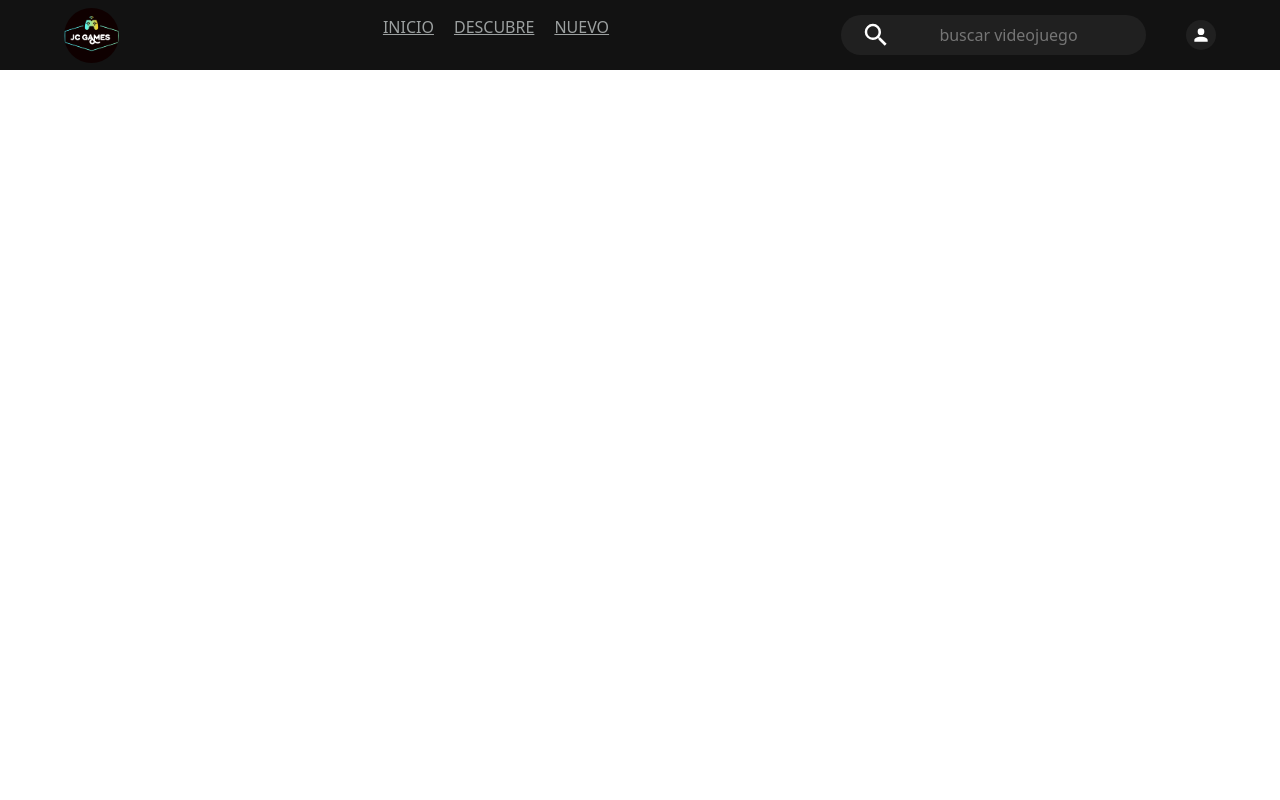
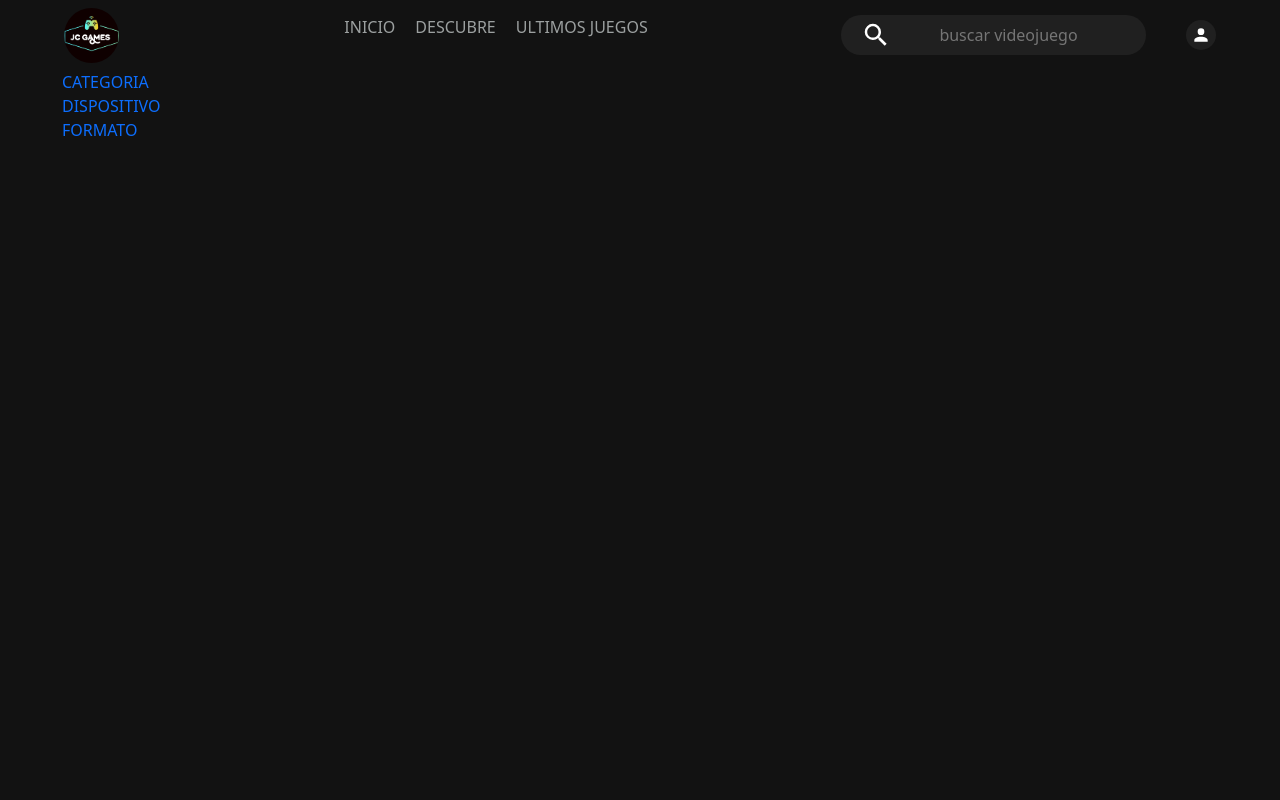
Before and after one commit to jcamilo-d/APP, a Spring Boot app: page /home in a window 1280 px wide. Run offline with Spring Boot 4, Linux system fonts and the light colour scheme; data that the repository does not hold is empty.

Commit message:
pagina home

```diff
--- a/src/main/java/com/example/APP/Controller/ControllerUser.java
+++ b/src/main/java/com/example/APP/Controller/ControllerUser.java
@@ -1,5 +1,8 @@
 package com.example.APP.Controller;
 
+import com.example.APP.Interface.interfaceCategoria;
+import com.example.APP.Interface.interfaceDispositivo;
+import com.example.APP.Interface.interfaceFormato;
 import com.example.APP.Interface.interfaceProducto;
 import org.springframework.beans.factory.annotation.Autowired;
 import org.springframework.stereotype.Controller;
@@ -11,14 +14,23 @@ import org.springframework.web.bind.annotation.RequestMapping;
 @RequestMapping("/")
 public class ControllerUser {
 
-
+    @Autowired
+    private interfaceCategoria category;
+    @Autowired
+    private interfaceFormato format;
+    @Autowired
+    private interfaceDispositivo dispositive;
     @Autowired
     private interfaceProducto service;
 
 
     @GetMapping("/home")
     public String paginaInicio(Model model){
+        model.addAttribute("pesos","COP ");
         model.addAttribute("listaProductos",service.listaProductos());
+        model.addAttribute("listaCategorias",category.listaCategoria());
+        model.addAttribute("listaFormatos",format.listaFormatos());
+        model.addAttribute("listaDispositivos",dispositive.listaDispositivos());
 
     return "user/inicio";
     }
--- a/src/main/java/com/example/APP/Model/Categoria.java
+++ b/src/main/java/com/example/APP/Model/Categoria.java
@@ -10,6 +10,7 @@ public class Categoria {
 
     @Id
     @GeneratedValue(strategy = GenerationType.IDENTITY)
+    @Column(name = "id_categoria")
     private int id ;
     @Column(length =45, nullable = false)
     private String nombre;
--- a/src/main/java/com/example/APP/Model/Dispositivo.java
+++ b/src/main/java/com/example/APP/Model/Dispositivo.java
@@ -10,6 +10,7 @@ public class Dispositivo {
 
     @Id
     @GeneratedValue(strategy = GenerationType.IDENTITY)
+    @Column(name = "id_dispositivo")
     private int id;
     @Column(length = 50, nullable = false)
     private String nombre;
--- a/src/main/java/com/example/APP/Model/Formato.java
+++ b/src/main/java/com/example/APP/Model/Formato.java
@@ -9,6 +9,7 @@ import lombok.Data;
 public class Formato {
     @Id
     @GeneratedValue(strategy = GenerationType.IDENTITY)
+    @Column(name = "id_formato")
     private int id;
     @Column(length = 30, nullable = false)
     private String nombre;
--- /dev/null
+++ b/src/main/resources/static/css/generalStyle.css
@@ -0,0 +1,51 @@
+body {
+    margin: 0;
+    color: #fff;
+}
+
+::-webkit-scrollbar-thumb {
+    background-color: #d3d3d3;
+}
+::-webkit-scrollbar {
+    width: 6px;
+    height: 5px;
+}
+
+a{
+    text-decoration: none;
+    list-style: none important;
+}
+
+ul{
+    list-style: none;
+}
+#principal-content {
+    width: 100%;
+    height: calc(100vh - 70px);
+    margin-top: 70px;
+    display: flex;
+    flex-direction: row;
+    justify-content: center;
+    align-items: center;
+    overflow: hidden;
+}
+
+#principal-content > div{
+    padding: 0px 30px;
+    height: calc(100vh - 70px);
+    background-color: #121212;
+    overflow:auto;
+}
+
+#content-header-left {
+    width: 15%;
+}
+#content-header-left a {
+    text-decoration: none;
+    list-style: none;
+}
+
+#content-info {
+    width: 85%;
+    overflow: auto;
+}
--- a/src/main/resources/static/css/headerfront.css
+++ b/src/main/resources/static/css/headerfront.css
@@ -7,11 +7,8 @@ header{
     background: #121212;
     position: fixed;
     top: 0px;
-    z-index:1;
 }
-a{
-    text-decoration: none;
-}
+
 
 #conten-header{
     width: 90%;
@@ -44,7 +41,6 @@ a{
     flex-direction: row;
     justify-content: center;
     align-items: center;
-    list-style:none;
     gap: 20px;
 }
 
@@ -52,7 +48,8 @@ a{
     height: 70px;
     color: #9CA0A0;
     transition: ease all 0.5s;
-
+    text-decoration: none;
+    list-style: none;
 }
 #conten-nav-header>nav>ul a:hover {
     color: #fff;
@@ -103,11 +100,8 @@ a{
     padding: 5px;
 
 }
-    #conten-search-header>a>svg{
-        width: 30px;
-        height: 30px;
-        fill: #FFFFFF;
+#conten-search-header>a>svg{
+    width: 30px;
+    height: 30px;
+    fill: #FFFFFF;
 }
-    .container{
-    margin-top:50px;
-    }
--- /dev/null
+++ b/src/main/resources/static/css/home.css
@@ -0,0 +1,48 @@
+#content-cards-game {
+    width: 100%;
+    display: flex;
+    flex-direction: row;
+    justify-content: center;
+    align-items: center;
+    flex-wrap: wrap;
+    gap: 40px;
+    padding: 20px 0px;
+}
+
+.card-game {
+    width: calc(100% / 3 - 50px);
+    height: 500px;
+    background-color: #202020;
+    border-radius: 20px;
+    overflow: hidden;
+    text-decoration: none;
+}
+
+.card-game img{
+    width: 100%;
+    height: 400px;
+    object-fit: cover;
+}
+
+.card-game > div{
+    width: 100%;
+    height: 100px;
+    display: flex;
+    flex-direction: column;
+    justify-content: center;
+    align-items: start;
+    padding: 0px 10px;
+}
+
+.card-game > div> h4{
+    font-size: 18px;
+    margin: 0px;
+    margin-bottom: 10px;
+    color: #fff;
+}
+
+.card-game > div> p{
+    font-size: 16px;
+    margin: 0px;
+    color: #fff;
+}
--- a/src/main/resources/templates/admin/categoriaNueva.html
+++ b/src/main/resources/templates/admin/categoriaNueva.html
@@ -20,7 +20,7 @@
 
                     <div class="form-group">
                         <label>Nombre de la Categoria: </label>
-                        <input type="text" name="nombre" th:field="*{nombre}" class="form-control" placeholder="ejemplo: Deportes, Aventura, Estartegia..." required>
+                        <input type="text" name="nombre" th:field="*{nombre}" class="form-control" placeholder="ejemplo: Deportes, Aventura, Estrategia..." required>
                     </div>
                     <br>
                     <div>
--- a/src/main/resources/templates/admin/productos.html
+++ b/src/main/resources/templates/admin/productos.html
@@ -19,7 +19,6 @@
         <th>NOMBRE</th>
         <th>CATEGORIA</th>
         <th>FORMATO</th>
-        <th>DISPONIBLE PARA</th>
         <th>PRECIO</th>
         <th>STOCK</th>
         <th>IMAGEN</th>
@@ -32,7 +31,6 @@
         <td th:text = "${producto.nombre}" ></td>
         <td th:text = "${producto.categoria.nombre}" ></td>
         <td th:text = "${producto.formato.nombre}" ></td>
-        <td th:text = "${producto.dispositivo.nombre}" ></td>
         <td th:text = "${producto.precio}"></td>
         <td th:text = "${producto.cantidad}"></td>
         <td style="width: 10%;"><img th:src="@{/img/{filename}(filename=*{producto.imagen})}" style="width: 20%;"></td>
--- a/src/main/resources/templates/user/headerfront.html
+++ b/src/main/resources/templates/user/headerfront.html
@@ -12,7 +12,7 @@
           <a href="#">DESCUBRE</a>
         </li>
         <li>
-          <a href="#">NUEVO</a>
+          <a href="#">ULTIMOS JUEGOS</a>
         </li>
       </ul>
     </nav>
--- a/src/main/resources/templates/user/inicio.html
+++ b/src/main/resources/templates/user/inicio.html
@@ -4,24 +4,55 @@
     <meta charset="UTF-8">
     <title>inicio</title>
   <link rel="stylesheet" href="/css/headerfront.css">
+  <link rel="stylesheet" href="/css/generalStyle.css">
+  <link rel="stylesheet" href="/css/home.css">
     <link href="https://cdn.jsdelivr.net/npm/bootstrap@5.3.0-alpha3/dist/css/bootstrap.min.css" rel="stylesheet" integrity="sha384-KK94CHFLLe+nY2dmCWGMq91rCGa5gtU4mk92HdvYe+M/SXH301p5ILy+dN9+nJOZ" crossorigin="anonymous">
 </head>
 <body>
 <main>
     <header th:insert="/user/headerfront.html"></header>
-    <div class="container">
-        <div class="row">
-            <div class="card col-md-3 my-5" th:each="producto : ${listaProductos}">
-                <a th:href="@{/home}">
-                <img id="img-card" th:src="@{/img/{filename}(filename=*{producto.imagen})}"  th:alt="*{nombre}" class="card-img-top">
-                <div class="card-body">
-                    <h2 class="card-title fs-6" th:text="*{producto.nombre}"></h2>
-                    <p th:text="*{producto.precio}" class="text-muted small"></p>
-                </div>
+
+    <div id="principal-content">
+        <div id="content-header-left">
+            <ul>
+                <li>
+                    <a th:field="*{categoria}" href="#">CATEGORIA</a>
+                    <ul th:each="categoria : ${listaCategorias}">
+                        <li th:text="${categoria.nombre}" th:value="${categoria.id}"></li>
+                    </ul>
+                </li>
+                <li>
+                    <a th:field="*{dispositivo}" href="#">DISPOSITIVO</a>
+                    <ul th:each="dispositivo : ${listaDispositivos}">
+                        <li th:text="${dispositivo.nombre}" th:value="${dispositivo.id}"></li>
+                    </ul>
+                </li>
+                <li>
+                    <a th:field="*{formato}" href="#">FORMATO</a>
+                    <ul th:each="formato : ${listaFormatos}">
+                        <li th:text="${formato.nombre}" th:value="${formato.id}"></li>
+                    </ul>
+                </li>
+
+
+
+            </ul>
+        </div>
+
+        <div id="content-info">
+
+            <div id="content-cards-game">
+                <a th:each="producto : ${listaProductos}" th:href="@{/home}" class="card-game">
+                    <img th:src="@{/img/{filename}(filename=*{producto.imagen})}"  th:alt="*{producto.imagen}">
+                    <div>
+                        <h4 th:text="*{producto.nombre}" ></h4>
+                        <p th:text="${pesos} + *{producto.precio}"></p>
+                    </div>
                 </a>
-            </div>
         </div>
     </div>
+
+
 
 </main>
 
```
Also changed, not shown: src/main/java/com/example/APP/Model/Producto.java (+6 -3 lines), src/main/resources/templates/admin/productoNuevo.html (+10 -7 lines).
